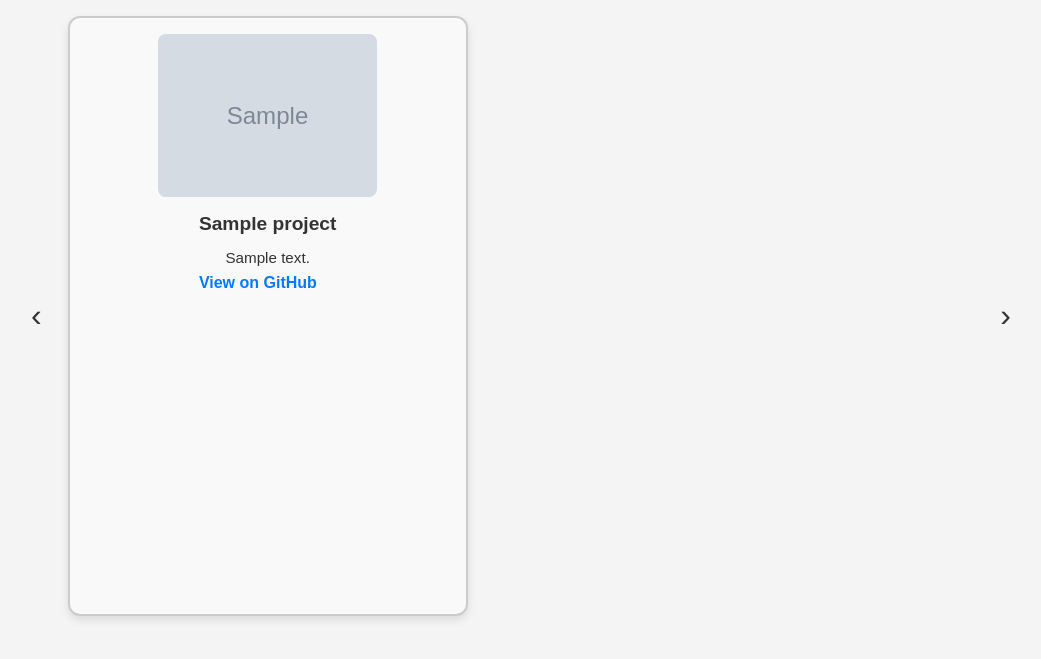
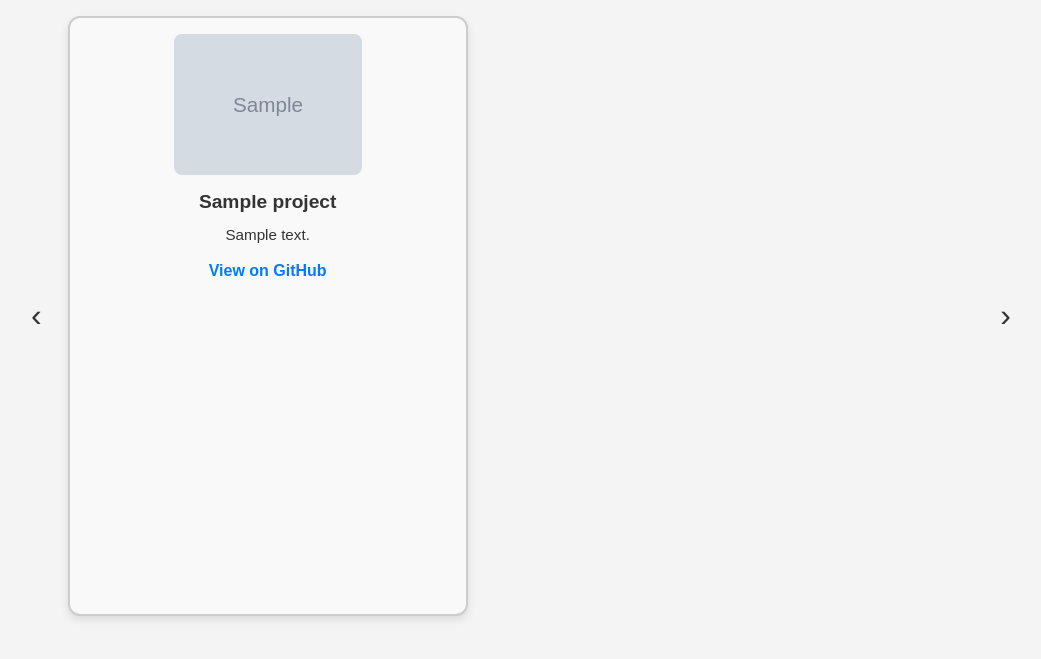
Before and after one commit to jch1013/jackson-hayward-website, a Django app: page /projects/ in a window 1280 px wide. Shown: the part 78-737 px from the top of the page, without its empty margins (119-1160 px from the left). Run offline with Django 5.2, Linux system fonts and the light colour scheme; tables that the repository leaves empty hold one stand-in row (values such as "Sample post"); grey boxes marked "Sample" are stand-in pictures.

Commit message:
update project carousel css

```diff
--- a/static/css/styles.css
+++ b/static/css/styles.css
@@ -235,7 +235,7 @@ body {
   }
 
   .project-card {
-    min-width: 33.33%;
+    min-width: 30%;
     box-sizing: border-box;
     padding: 10px;
     transition: transform 0.3s ease;
@@ -274,11 +274,12 @@ body {
   .project-image {
     display: flex;
     justify-content: center;
+    height: 25%;
   }
 
   .project-image img {
-    width: 60%;
     height: auto;
+    width: auto;
     border-radius: 8px;
   }
 
@@ -294,11 +295,17 @@ body {
     color: #333;
   }
 
+  .project-details {
+    width: 100%;
+  }
+
   .project-link {
     margin-top: 10px;
     text-decoration: none;
     color: #007BFF;
     font-weight: bold;
+    display: flex;
+    justify-content: center;
   }
 
   .project-link:hover {
```
